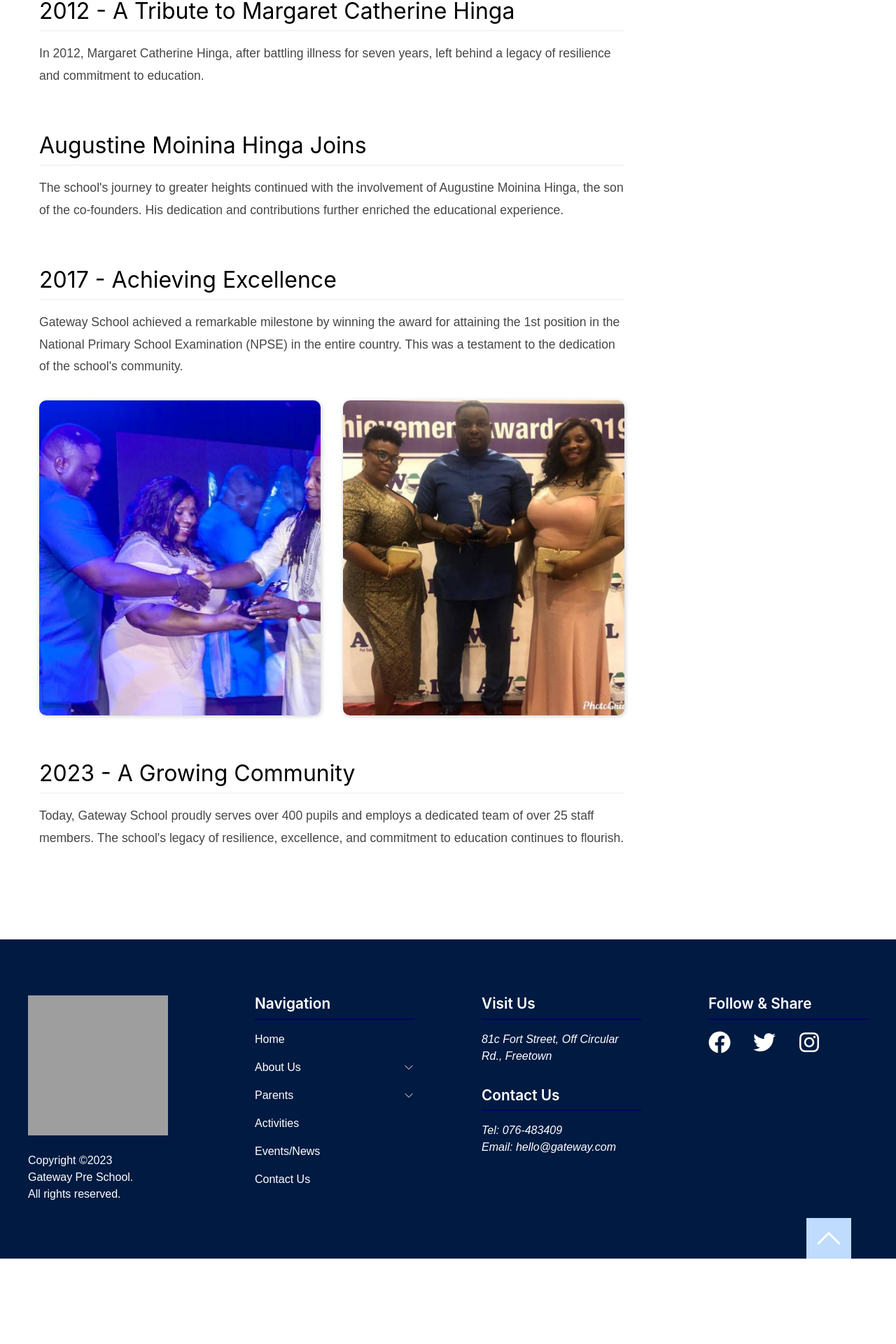
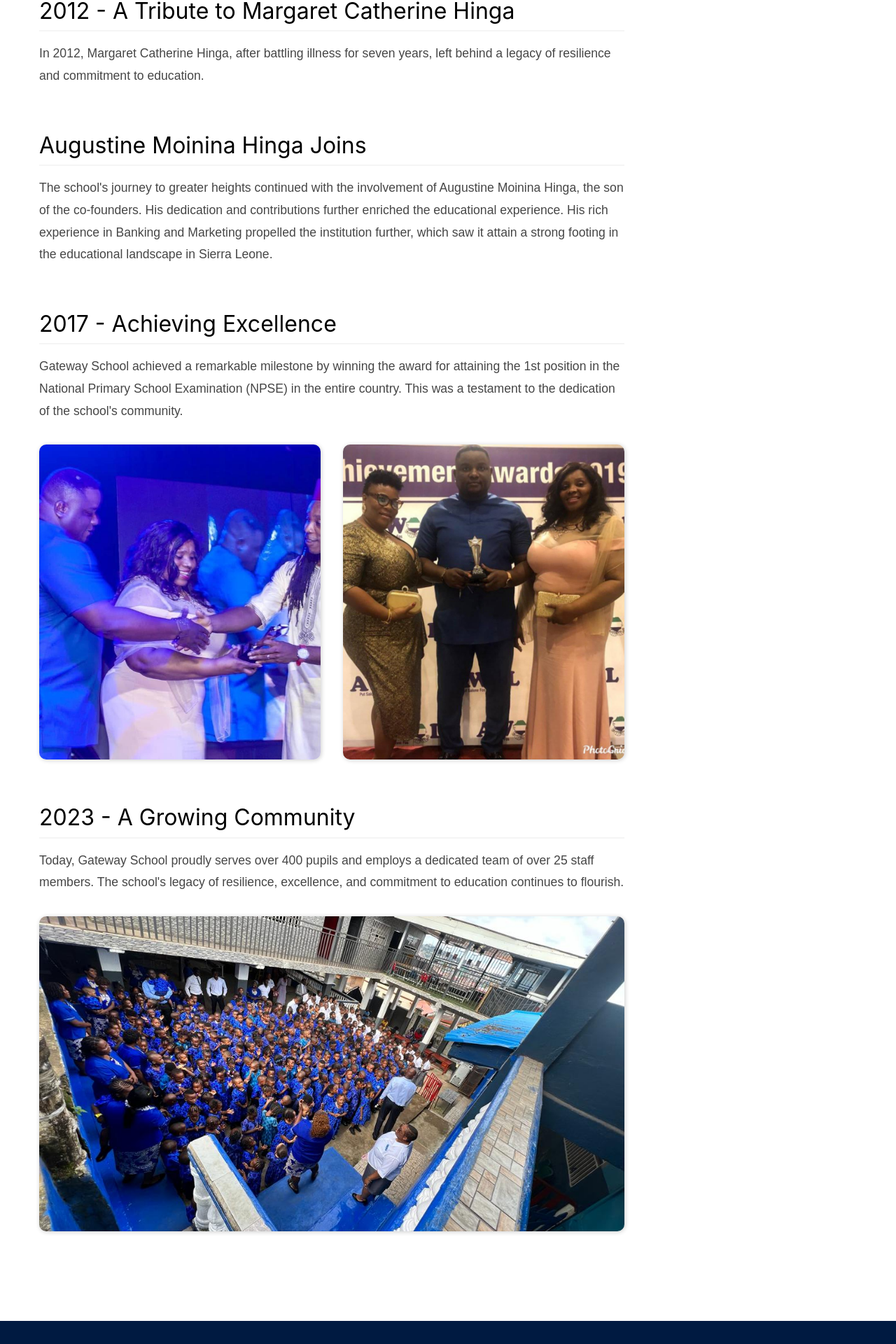
Before and after one commit to JohnSorba/gateway_school, a React (Create React App) app: page /about/history in a window 1280 px wide. Shown: the part 1168-3088 px from the top of the page at 70% size. Before the commit the page ends 2966 px from the top, so only its background shows below. Built offline with nearby package versions, Linux system fonts and the light colour scheme; grey boxes are pictures that could not be loaded.

Commit message:
Completed About Page

```diff
--- a/src/pages/AboutHistory.css
+++ b/src/pages/AboutHistory.css
@@ -27,7 +27,8 @@
   margin-top: 2rem;
 }
 
-.awards-container img {
+.awards-container img,
+.future img {
   height: 450px;
   width: 100%;
   object-fit: cover;
--- a/src/pages/AboutHistory.js
+++ b/src/pages/AboutHistory.js
@@ -55,7 +55,9 @@ function AboutHistory() {
             The school's journey to greater heights continued with the
             involvement of Augustine Moinina Hinga, the son of the co-founders.
             His dedication and contributions further enriched the educational
-            experience.
+            experience. His rich experience in Banking and Marketing propelled
+            the institution further, which saw it attain a strong footing in the
+            educational landscape in Sierra Leone.
           </p>
         </article>
         <article>
@@ -71,14 +73,15 @@ function AboutHistory() {
             <img src="/awards_ceremony2.jpg" alt="award ceremony 2" />
           </div>
         </article>
-        <article>
+        <article className="future">
           <h1>2023 - A Growing Community</h1>
-          <p>
+          <p className="pb-8">
             Today, Gateway School proudly serves over 400 pupils and employs a
             dedicated team of over 25 staff members. The school's legacy of
             resilience, excellence, and commitment to education continues to
             flourish.
           </p>
+          <img src="/devotion.jpg" alt="Devotion" />
         </article>
       </section>
     </section>
```
